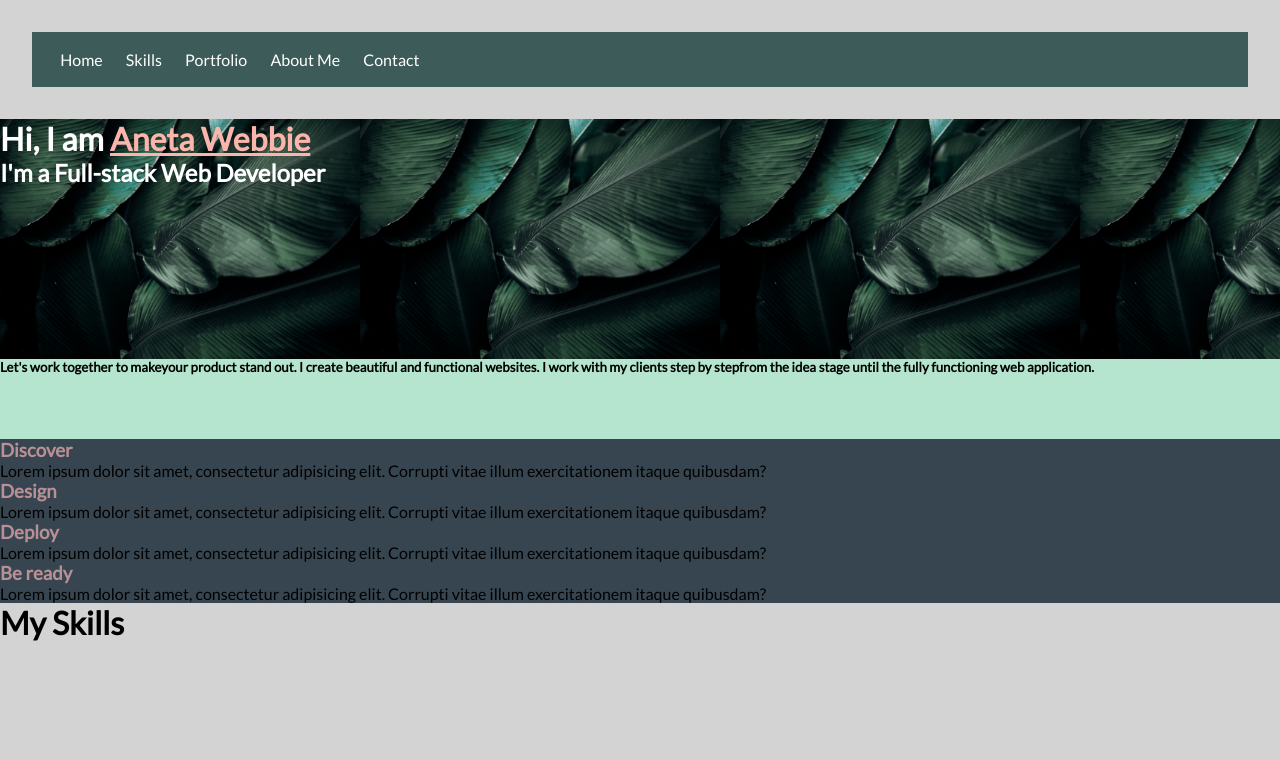
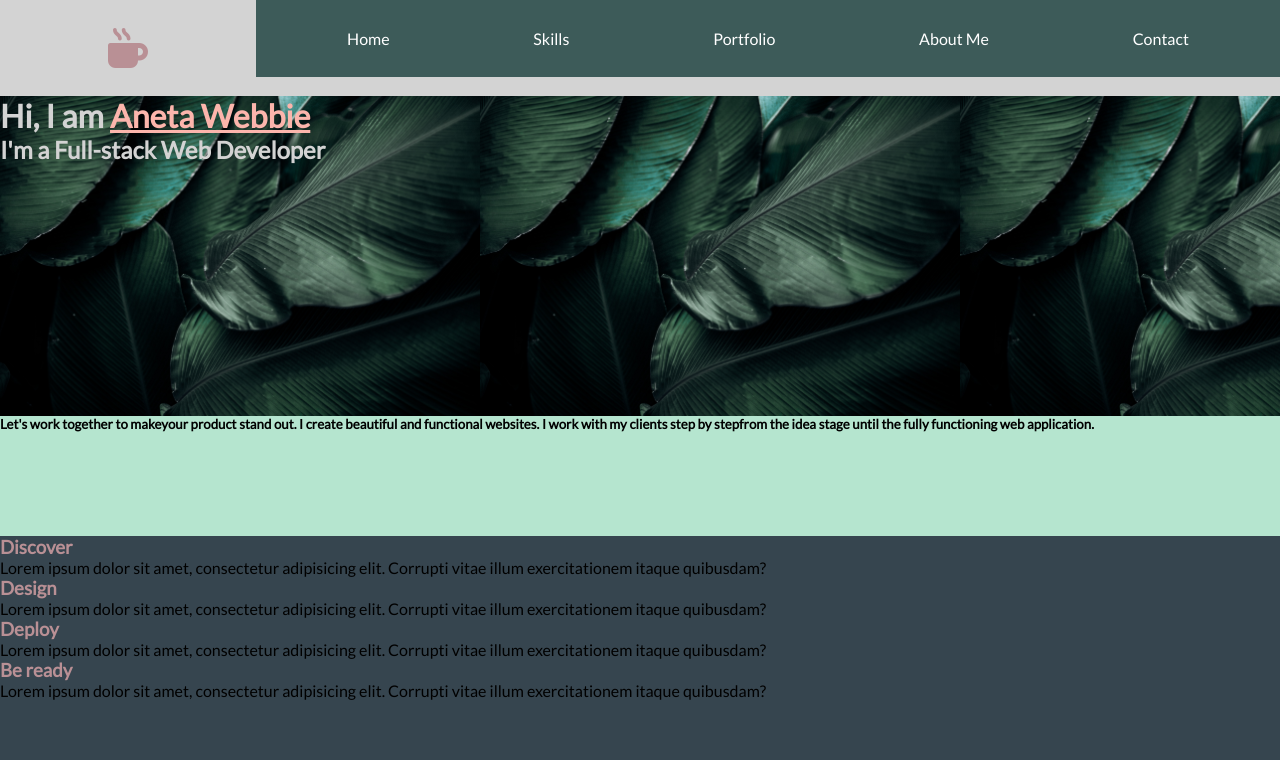
Before and after one commit to kelseybcrow/aneta-webbie, a plain HTML site: page index.html in a window 1280 px wide. Shown: the top 760 px of the page. Drawn offline with Linux system fonts and the light colour scheme.

Commit message:
finished header using flex

```diff
--- a/index.html
+++ b/index.html
@@ -10,10 +10,17 @@
       href="https://fonts.googleapis.com/css2?family=Lato:wght@300;400&display=swap"
       rel="stylesheet"
     />
+    <script
+      src="https://kit.fontawesome.com/1d3effea14.js"
+      crossorigin="anonymous"
+    ></script>
     <link rel="stylesheet" href="styles.css" />
   </head>
   <body>
     <header>
+      <div class="header__logo" href="#">
+        <i class="fa-solid fa-mug-hot"></i>
+      </div>
       <nav>
         <a href="#">Home</a>
         <a href="#">Skills</a>
--- a/styles.css
+++ b/styles.css
@@ -29,28 +29,54 @@ main {
 }
 
 header {
-  padding: 2rem;
+  display: flex;
+  flex-direction: row;
+  justify-content: space-around;
+  align-content: center;
+  height: 12%;
+  margin: 0;
   background-color: lightgray;
 }
 
 header a {
   color: white;
   text-decoration: none;
-  padding: 10px;
+  padding: 0.5%;
+}
+
+.header__logo {
+  display: flex;
+  flex-wrap: wrap;
+  justify-content: center;
+  align-content: center;
+  background-color: lightgray;
+  width: 20%;
+}
+
+.header__logo i {
+  color: #b99095;
+  font-size: 2.5rem;
 }
 
 nav {
+  display: flex;
+  flex-direction: row;
+  justify-content: space-around;
+  align-content: center;
+  flex-wrap: wrap;
   background-color: #3d5b59;
   padding: 1.5%;
+  width: 80%;
+  height: 80%;
 }
 
 .banner {
   background-image: url(./img/banner.jpg);
   /* width: 100%;
   /* padding: 10%; */
-  height: 30%;
+  height: 40%;
   background-size: contain;
-  color: white;
+  color: lightgray;
 }
 
 .banner span {
@@ -60,11 +86,12 @@ nav {
 
 .tagline {
   background-color: #b5e5cf;
-  height: 10%;
+  height: 15%;
 }
 
 .process {
   background-color: #36454f;
+  height: 30%;
 }
 
 .process h3 {
@@ -72,6 +99,6 @@ nav {
 }
 
 .skills {
-  height: 20%;
+  height: 30%;
   background-color: lightgray;
 }
```
